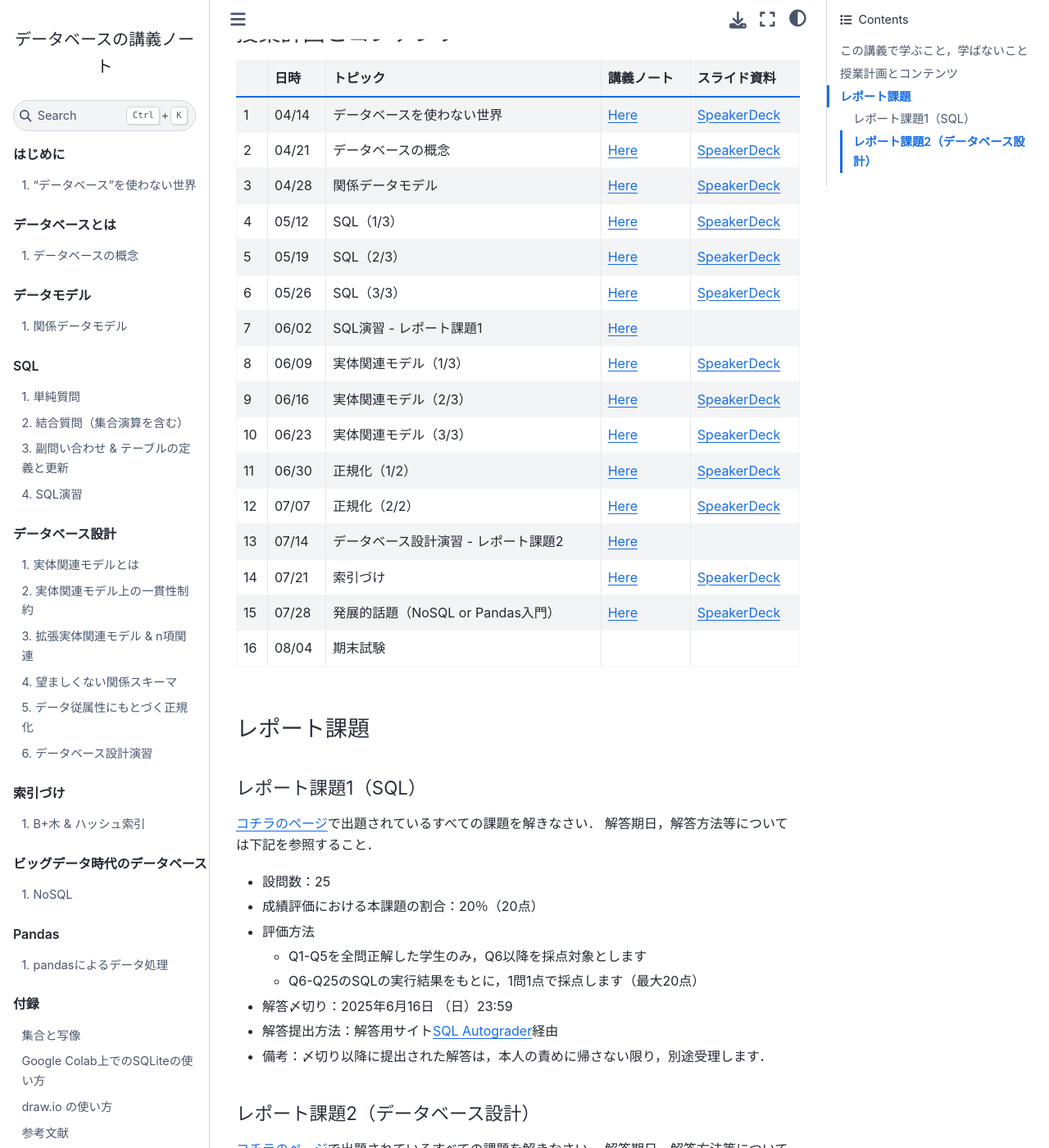
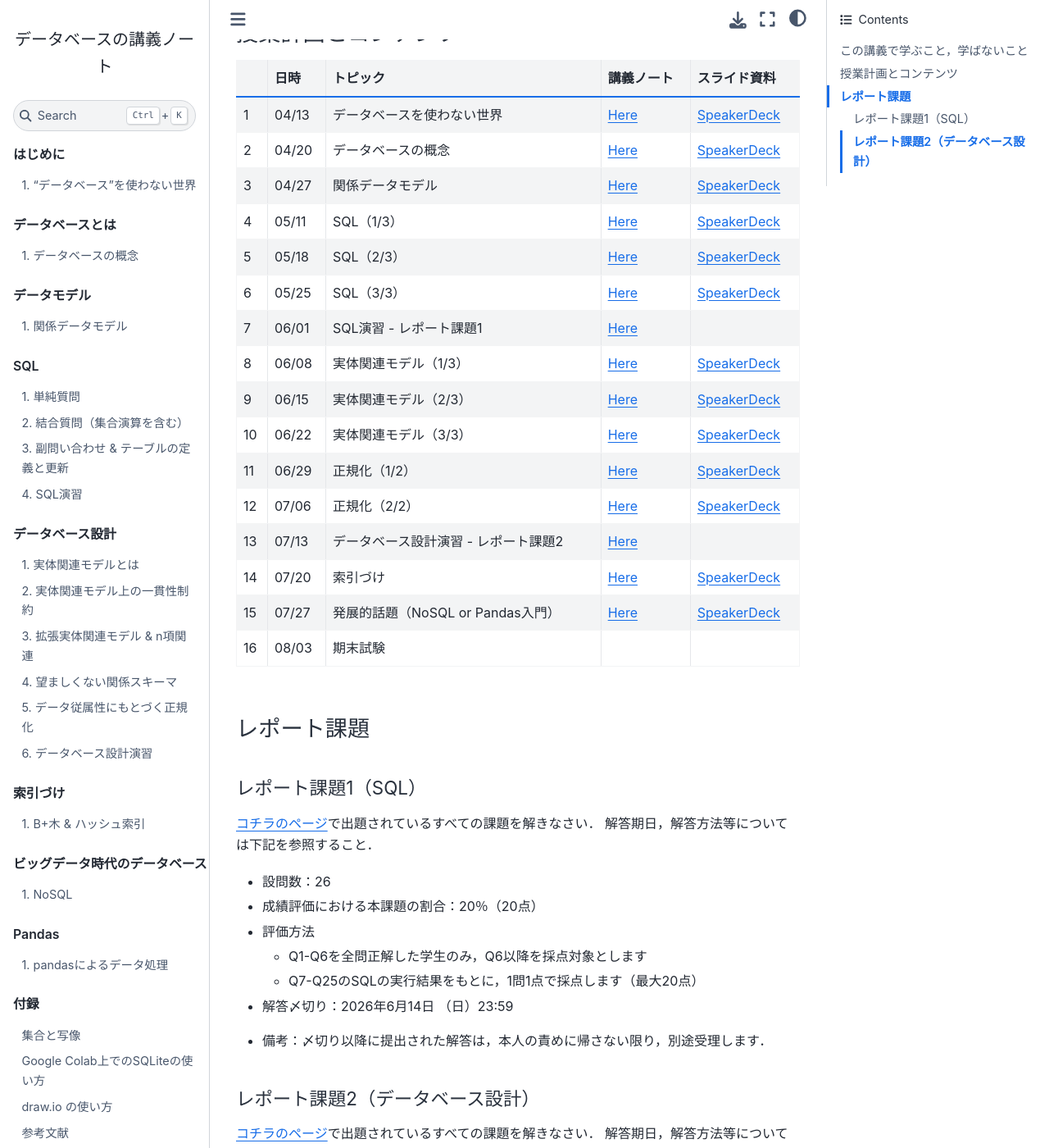
Before and after one commit to hontolab-courses/database-lecturenote, a Jupyter Book: the page built from index.md, in a window 1280 px wide and 1400 px high, scrolled down 1243 px. Shown: the whole window at 82% size. Built offline with Jupyter Book 1.0.4 settings and Sphinx 7.4.7 and the Sphinx Book theme 1.1.4, drawn with Linux system fonts in a browser that asks for light colours; some of the changed text lies outside the part shown.

Commit message:
目次の修正

```diff
--- a/index.md
+++ b/index.md
@@ -46,22 +46,22 @@ PDF資料が欲しい方は[コチラ]()からダウンロードしてくださ
 ## 授業計画とコンテンツ
 | |  日時  | トピック | 講義ノート | スライド資料 |
 | ---- | ---- | ---- | ---- | ---- |
-| 1 | 04/14 | データベースを使わない世界 | [Here](content/introduction/01.md) | [SpeakerDeck](https://speakerdeck.com/trycycle/database-lecture-01-introduction) |
-| 2 | 04/21 | データベースの概念 | [Here](content/concept-of-database/01.md) | [SpeakerDeck](https://speakerdeck.com/trycycle/database-lecture-02-db-concept) |
-| 3 | 04/28 | 関係データモデル | [Here](content/relational-data-model/01.md) | [SpeakerDeck](https://speakerdeck.com/trycycle/database-lecture-03-relational-model) |
-| 4 | 05/12 | SQL（1/3） | [Here](content/sql/01.ipynb) | [SpeakerDeck](https://speakerdeck.com/trycycle/database-lecture-04-sql-1) |
-| 5 | 05/19 | SQL（2/3） | [Here](content/sql/02.ipynb) | [SpeakerDeck](https://speakerdeck.com/trycycle/database-lecture-05-sql-2) |
-| 6 | 05/26 | SQL（3/3） | [Here](content/sql/03.ipynb) | [SpeakerDeck](https://speakerdeck.com/trycycle/database-lecture-06-sql-3) |
-| 7 | 06/02 | SQL演習 - レポート課題1 | [Here](content/assignment/sql.ipynb) |  |
-| 8 | 06/09 | 実体関連モデル（1/3） | [Here](content/er-model/01.md) | [SpeakerDeck](https://speakerdeck.com/trycycle/database-lecture-08-er-model-1) |
-| 9 | 06/16 | 実体関連モデル（2/3）| [Here](content/er-model/02.md) | [SpeakerDeck](https://speakerdeck.com/trycycle/database-lecture-09-er-model-2) |
-| 10 | 06/23 | 実体関連モデル（3/3） | [Here](content/er-model/03.md) | [SpeakerDeck](https://speakerdeck.com/trycycle/database-lecture-10-er-model-3) |
-| 11 | 06/30 | 正規化（1/2） | [Here](content/db-design/01.md) | [SpeakerDeck](https://speakerdeck.com/trycycle/database-lecture-11-normalization-1) |
-| 12 | 07/07 | 正規化（2/2） | [Here](content/db-design/02.md) | [SpeakerDeck](https://speakerdeck.com/trycycle/database-lecture-12-normalization-2) |
-| 13 | 07/14 | データベース設計演習 - レポート課題2 | [Here](content/assignment/db-design.md) |  |
-| 14 | 07/21 | 索引づけ | [Here](content/indexing/01.md) | [SpeakerDeck](https://speakerdeck.com/trycycle/database-lecture-14-indexing) |
-| 15 | 07/28 | 発展的話題（NoSQL or Pandas入門） | [Here](content/nosql/01.md) | [SpeakerDeck](https://speakerdeck.com/trycycle/database-lecture-15-nosql) |
-| 16 | 08/04 | 期末試験 |  |  |
+| 1 | 04/13 | データベースを使わない世界 | [Here](content/introduction/01.md) | [SpeakerDeck](https://speakerdeck.com/trycycle/database-lecture-01-introduction) |
+| 2 | 04/20 | データベースの概念 | [Here](content/concept-of-database/01.md) | [SpeakerDeck](https://speakerdeck.com/trycycle/database-lecture-02-db-concept) |
+| 3 | 04/27 | 関係データモデル | [Here](content/relational-data-model/01.md) | [SpeakerDeck](https://speakerdeck.com/trycycle/database-lecture-03-relational-model) |
+| 4 | 05/11 | SQL（1/3） | [Here](content/sql/01.ipynb) | [SpeakerDeck](https://speakerdeck.com/trycycle/database-lecture-04-sql-1) |
+| 5 | 05/18 | SQL（2/3） | [Here](content/sql/02.ipynb) | [SpeakerDeck](https://speakerdeck.com/trycycle/database-lecture-05-sql-2) |
+| 6 | 05/25 | SQL（3/3） | [Here](content/sql/03.ipynb) | [SpeakerDeck](https://speakerdeck.com/trycycle/database-lecture-06-sql-3) |
+| 7 | 06/01 | SQL演習 - レポート課題1 | [Here](content/assignment/sql.ipynb) |  |
+| 8 | 06/08 | 実体関連モデル（1/3） | [Here](content/er-model/01.md) | [SpeakerDeck](https://speakerdeck.com/trycycle/database-lecture-08-er-model-1) |
+| 9 | 06/15 | 実体関連モデル（2/3）| [Here](content/er-model/02.md) | [SpeakerDeck](https://speakerdeck.com/trycycle/database-lecture-09-er-model-2) |
+| 10 | 06/22 | 実体関連モデル（3/3） | [Here](content/er-model/03.md) | [SpeakerDeck](https://speakerdeck.com/trycycle/database-lecture-10-er-model-3) |
+| 11 | 06/29 | 正規化（1/2） | [Here](content/db-design/01.md) | [SpeakerDeck](https://speakerdeck.com/trycycle/database-lecture-11-normalization-1) |
+| 12 | 07/06 | 正規化（2/2） | [Here](content/db-design/02.md) | [SpeakerDeck](https://speakerdeck.com/trycycle/database-lecture-12-normalization-2) |
+| 13 | 07/13 | データベース設計演習 - レポート課題2 | [Here](content/assignment/db-design.md) |  |
+| 14 | 07/20 | 索引づけ | [Here](content/indexing/01.md) | [SpeakerDeck](https://speakerdeck.com/trycycle/database-lecture-14-indexing) |
+| 15 | 07/27 | 発展的話題（NoSQL or Pandas入門） | [Here](content/nosql/01.md) | [SpeakerDeck](https://speakerdeck.com/trycycle/database-lecture-15-nosql) |
+| 16 | 08/03 | 期末試験 |  |  |
 
 
 ## レポート課題
@@ -69,13 +69,13 @@ PDF資料が欲しい方は[コチラ]()からダウンロードしてくださ
 [コチラのページ](content/assignment/sql.ipynb)で出題されているすべての課題を解きなさい．
 解答期日，解答方法等については下記を参照すること．
 
-- 設問数：25
+- 設問数：26
 - 成績評価における本課題の割合：20％（20点）
 - 評価方法
-	- Q1-Q5を全問正解した学生のみ，Q6以降を採点対象とします
-	- Q6-Q25のSQLの実行結果をもとに，1問1点で採点します（最大20点）
-- 解答〆切り：2025年6月16日 （日）23:59
-- 解答提出方法：解答用サイト[SQL Autograder](https://sql-autograder.hontolab.org/)経由
+	- Q1-Q6を全問正解した学生のみ，Q6以降を採点対象とします
+	- Q7-Q25のSQLの実行結果をもとに，1問1点で採点します（最大20点）
+- 解答〆切り：2026年6月14日 （日）23:59
+<!-- - 解答提出方法：解答用サイト[SQL Autograder](https://sql-autograder.hontolab.org/)経由 -->
 - 備考：〆切り以降に提出された解答は，本人の責めに帰さない限り，別途受理します．
 
 ### レポート課題2（データベース設計）
@@ -85,7 +85,7 @@ PDF資料が欲しい方は[コチラ]()からダウンロードしてくださ
 - 設問数：4
 - 成績評価における本課題の割合：20％（20点）
 - 評価方法：提出物をもとに担当教員が採点します．配点は各設問に記載しています
-- 解答〆切り：2025年7月27日 （日）23:59
+- 解答〆切り：2026年7月26日 （日）23:59
 - 解答作成方法
 	* Teams経由で配布したWordテンプレートを使用すること（図はPowerPointやdrawioで作成したものをWordに貼り付けるのが楽かと思います）
 	* 解答提出時にはWordファイルを`PDFファイル`に変換すること．またファイル名は`学籍番号.pdf`とすること
```
